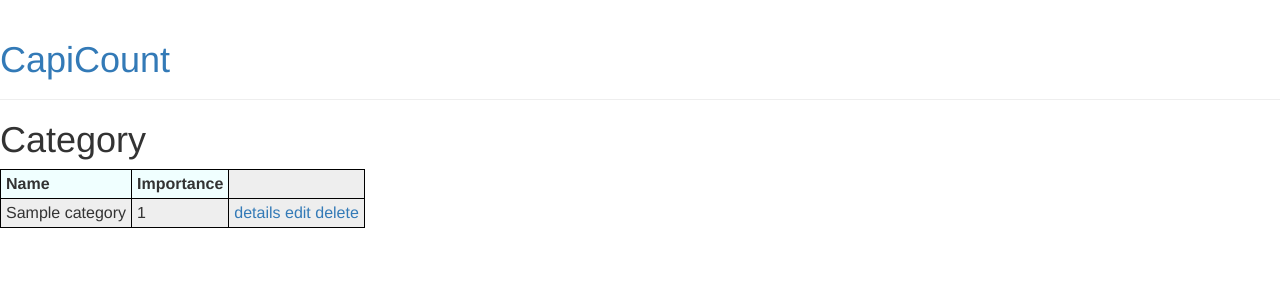
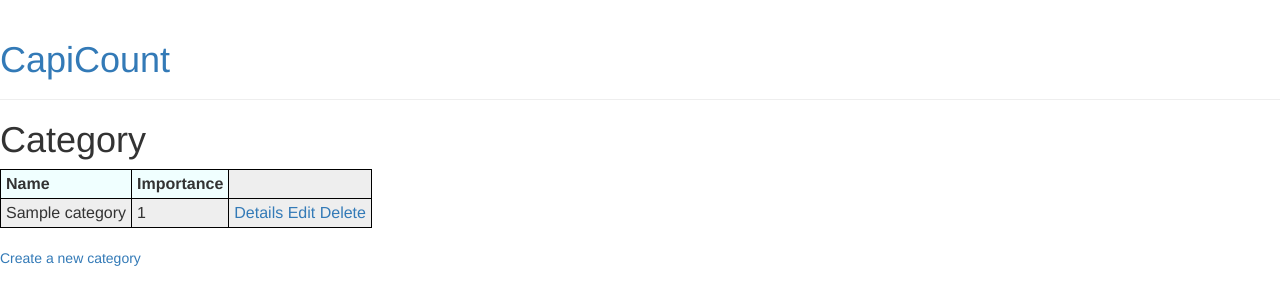
Before and after one commit to Zen-CODE/zenprojects, a Django app: page /budget/category in a window 1280 px wide. Shown: the top 305 px of the page. Run offline with Django 3.2, Linux system fonts and the light colour scheme; tables that the repository leaves empty hold one stand-in row (values such as "Sample post"); some libraries are stand-ins or nearby versions.

Commit message:
Added link for creating categories

```diff
--- a/python/django/capiccount/budget/templates/budget/category_list.html
+++ b/python/django/capiccount/budget/templates/budget/category_list.html
@@ -15,13 +15,15 @@
 <td>{{ category.name }}</td>
 <td>{{ category.importance }}</td>
 <td>
-<a  href="{% url "budget:category_detail"  category.id  %}">details</a>
-<a  href="{% url "budget:category_edit"  category.id  %}">edit</a>
-<a  href="{% url "budget:category_delete"  category.id  %}">delete</a>
+<a  href="{% url "budget:category_detail"  category.id  %}"> Details </a>
+<a  href="{% url "budget:category_edit"  category.id  %}"> Edit </a>
+<a  href="{% url "budget:category_delete"  category.id  %}"> Delete </a>
 </td>
 </tr>
 
 {% endfor %}
 </tbody>
 </table>
-{% endblock %}
+<br />
+<a href="{% url "budget:category_create" %}">Create a new category</a>
+{% endblock %}`
```
